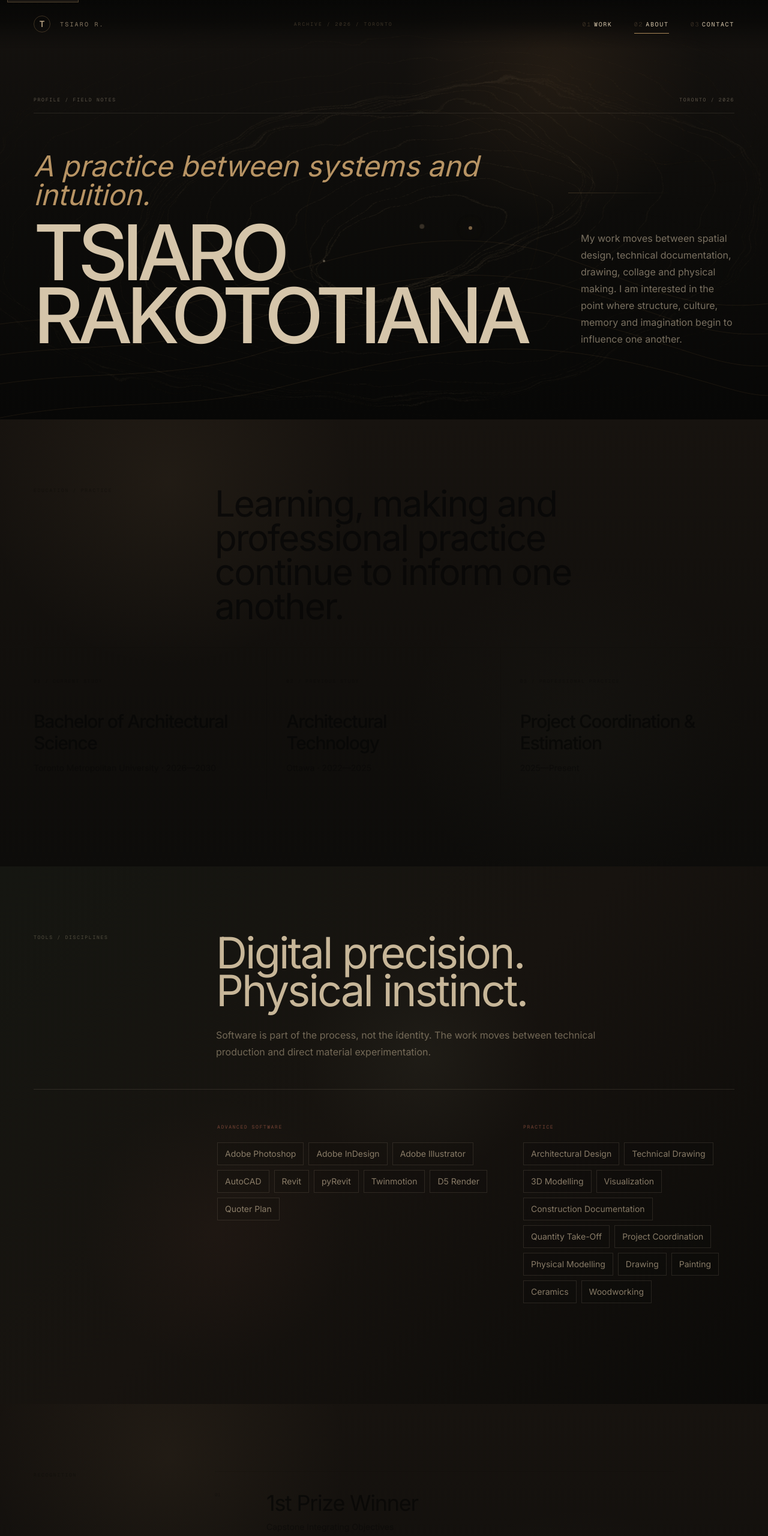
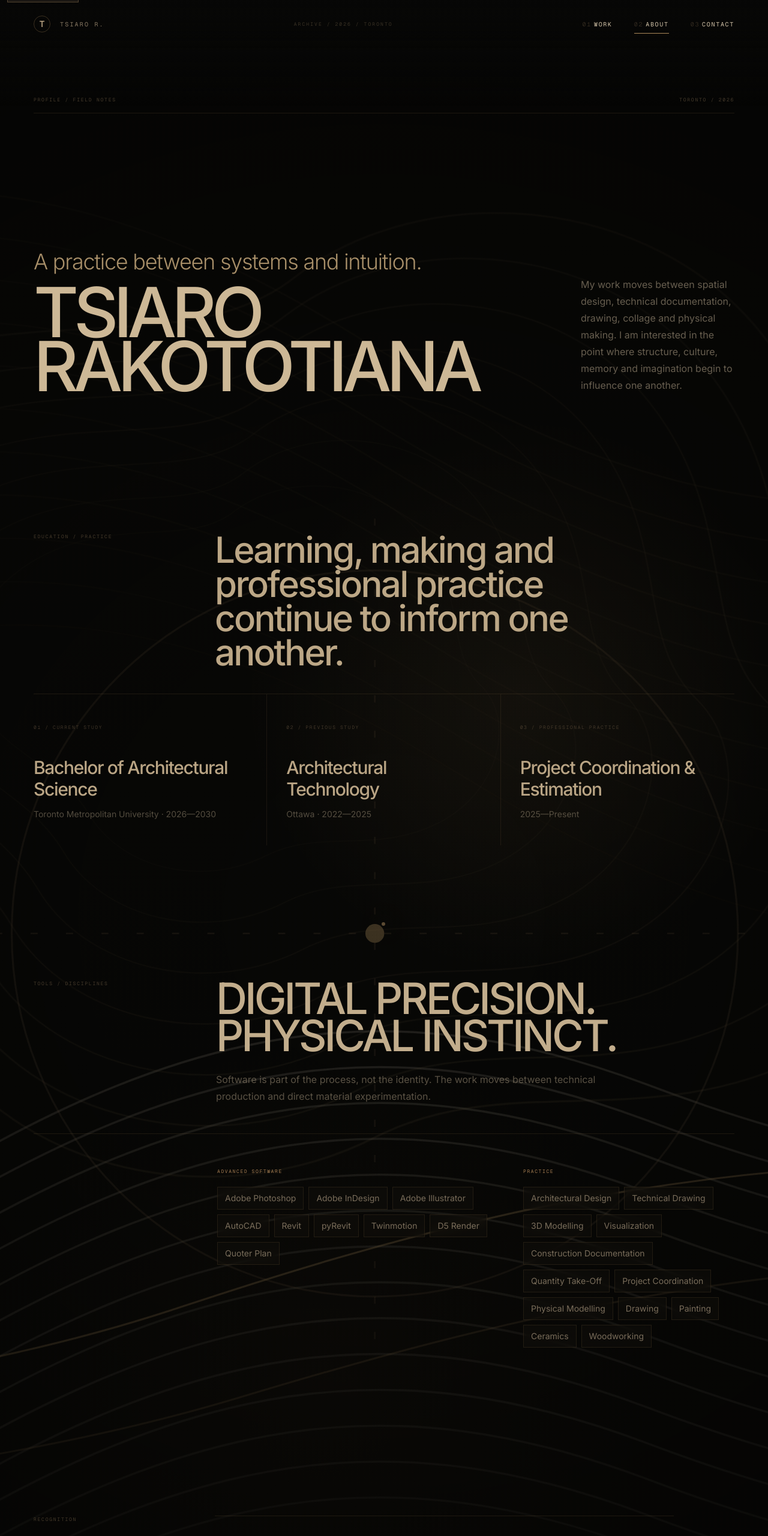
Before and after one commit to Mercy1o/tsiaro-portfolio, a Next.js app: page /about in a window 1280 px wide. Shown: the top 2560 px of the page at 60% size. Built offline with nearby package versions, Linux system fonts and the light colour scheme.

Commit message:
refactor: make about page one continuous dark field

```diff
--- a/app/about/page.tsx
+++ b/app/about/page.tsx
@@ -1,91 +1,91 @@
 import type { Metadata } from "next";
 import { awards, profileFacts, siteConfig, skills } from "@/data/site";
-import TopographicField from "@/components/TopographicField";
+import AtmosphericTerrain from "@/components/AtmosphericTerrain";
 
 export const metadata: Metadata = { title: "About" };
 
 export default function AboutPage() {
   return (
-    <main>
-      <section className="architecture-atmosphere cinematic-grid relative min-h-[76svh] overflow-hidden px-5 pb-14 pt-32 text-bone md:px-10 md:pt-40 lg:px-14">
-        <TopographicField className="opacity-65" />
-        <div className="relative z-10 mx-auto flex min-h-[60svh] max-w-[1600px] flex-col justify-between">
-          <div className="flex justify-between border-b border-white/12 pb-4 font-mono text-[8px] uppercase tracking-[.22em] text-bone/38">
+    <main className="relative min-h-screen overflow-hidden bg-[#090806] text-[#cbb798]">
+      <AtmosphericTerrain variant="hybrid" tone="dark" className="fixed inset-0 opacity-48" />
+      <div className="fixed inset-x-0 top-0 h-44 bg-gradient-to-b from-[#070706] via-[#070706]/74 to-transparent" />
+      <div className="fixed inset-x-0 bottom-0 h-48 bg-gradient-to-t from-[#070706] via-[#070706]/72 to-transparent" />
+
+      <div className="relative z-10">
+        <section className="min-h-[88svh] px-5 pb-14 pt-32 md:px-10 md:pt-40 lg:px-14">
+          <div className="mx-auto flex min-h-[70svh] max-w-[1600px] flex-col justify-between">
+            <div className="flex justify-between border-b border-[#a98758]/14 pb-4 font-mono text-[8px] uppercase tracking-[.22em] text-[#90785a]/46">
               <span>PROFILE / FIELD NOTES</span>
               <span>TORONTO / 2026</span>
             </div>
 
             <div className="grid gap-12 py-16 md:grid-cols-12 md:items-end">
               <div className="md:col-span-8">
-              <p className="mb-5 font-editorial text-3xl italic text-sand md:text-5xl">A practice between systems and intuition.</p>
-              <h1 className="resonance-title max-w-6xl text-bone">Tsiaro<br />Rakototiana</h1>
+                <p className="mb-5 text-2xl font-light tracking-[-.035em] text-[#a88f69] md:text-4xl">A practice between systems and intuition.</p>
+                <h1 className="max-w-6xl text-[clamp(4rem,9vw,9.5rem)] font-medium uppercase leading-[.78] tracking-[-.07em] text-[#cdb896]">Tsiaro<br />Rakototiana</h1>
               </div>
-            <p className="max-w-md text-base leading-7 text-bone/55 md:col-span-3 md:col-start-10">{siteConfig.about.description}</p>
+              <p className="max-w-md text-base leading-7 text-[#a99a82]/60 md:col-span-3 md:col-start-10">{siteConfig.about.description}</p>
             </div>
           </div>
         </section>
 
-      <section className="archive-paper micro-grid px-5 py-20 md:px-10 md:py-28 lg:px-14">
+        <section className="px-5 py-20 md:px-10 md:py-28 lg:px-14">
           <div className="mx-auto max-w-[1600px]">
-          <div className="grid gap-10 border-b border-black/15 pb-10 md:grid-cols-12">
-            <p className="font-mono text-[8px] uppercase tracking-[.22em] text-black/36 md:col-span-3">EDUCATION / PRACTICE</p>
-            <h2 className="font-editorial max-w-4xl text-4xl font-normal leading-[.95] tracking-[-.035em] text-black/78 md:col-span-8 md:text-6xl">
-              Learning, making and professional practice continue to inform one another.
-            </h2>
+            <div className="grid gap-10 border-b border-[#a98758]/14 pb-10 md:grid-cols-12">
+              <p className="font-mono text-[8px] uppercase tracking-[.22em] text-[#8d7658]/46 md:col-span-3">EDUCATION / PRACTICE</p>
+              <h2 className="max-w-4xl text-4xl font-medium leading-[.95] tracking-[-.045em] text-[#bca786] md:col-span-8 md:text-6xl">Learning, making and professional practice continue to inform one another.</h2>
             </div>
 
             <div className="grid md:grid-cols-3">
               {profileFacts.map((fact, index) => (
-              <article key={fact.label} className="border-b border-black/15 py-10 md:border-b-0 md:border-r md:px-8 md:first:pl-0 md:last:border-r-0">
-                <span className="font-mono text-[8px] uppercase tracking-[.2em] text-black/30">0{index + 1} / {fact.label}</span>
-                <p className="mt-10 text-3xl font-medium tracking-[-.045em] text-black/82">{fact.value}</p>
-                <p className="mt-3 text-sm leading-6 text-black/46">{fact.detail}</p>
+                <article key={fact.label} className="border-b border-[#a98758]/12 py-10 md:border-b-0 md:border-r md:px-8 md:first:pl-0 md:last:border-r-0">
+                  <span className="font-mono text-[8px] uppercase tracking-[.2em] text-[#836d52]/44">0{index + 1} / {fact.label}</span>
+                  <p className="mt-10 text-3xl font-medium tracking-[-.045em] text-[#baa585]">{fact.value}</p>
+                  <p className="mt-3 text-sm leading-6 text-[#948671]/54">{fact.detail}</p>
                 </article>
               ))}
             </div>
           </div>
         </section>
 
-      <section className="creative-atmosphere relative overflow-hidden px-5 py-20 text-cream md:px-10 md:py-28 lg:px-14">
+        <section className="px-5 py-20 md:px-10 md:py-28 lg:px-14">
           <div className="mx-auto max-w-[1600px]">
-          <div className="grid gap-12 border-b border-cream/15 pb-12 md:grid-cols-12">
-            <p className="font-mono text-[8px] uppercase tracking-[.22em] text-cream/35 md:col-span-3">TOOLS / DISCIPLINES</p>
+            <div className="grid gap-12 border-b border-[#a98758]/14 pb-12 md:grid-cols-12">
+              <p className="font-mono text-[8px] uppercase tracking-[.22em] text-[#8d7658]/46 md:col-span-3">TOOLS / DISCIPLINES</p>
               <div className="md:col-span-8">
-              <h2 className="font-editorial text-5xl font-normal leading-[.88] tracking-[-.04em] text-cream md:text-7xl">Digital precision.<br />Physical instinct.</h2>
-              <p className="mt-7 max-w-2xl text-sm leading-6 text-cream/52 md:text-base md:leading-7">
-                Software is part of the process, not the identity. The work moves between technical production and direct material experimentation.
-              </p>
+                <h2 className="text-5xl font-medium uppercase leading-[.86] tracking-[-.055em] text-[#c2ad8c] md:text-7xl">Digital precision.<br />Physical instinct.</h2>
+                <p className="mt-7 max-w-2xl text-sm leading-6 text-[#9b8c76]/56 md:text-base md:leading-7">Software is part of the process, not the identity. The work moves between technical production and direct material experimentation.</p>
               </div>
             </div>
 
             <div className="grid gap-14 py-14 md:grid-cols-12">
               <div className="md:col-span-5 md:col-start-4">
-              <p className="mb-5 font-mono text-[8px] uppercase tracking-[.2em] text-rust">Advanced software</p>
+                <p className="mb-5 font-mono text-[8px] uppercase tracking-[.2em] text-[#a17a50]">Advanced software</p>
                 <div className="flex flex-wrap gap-2">
-                {skills.advanced.map((item) => <span key={item} className="border border-cream/15 bg-black/10 px-3 py-2 text-sm text-cream/65">{item}</span>)}
+                  {skills.advanced.map((item) => <span key={item} className="border border-[#a98758]/14 bg-[#17130f]/38 px-3 py-2 text-sm text-[#ad9b81]/68 backdrop-blur-sm">{item}</span>)}
                 </div>
               </div>
               <div className="md:col-span-4">
-              <p className="mb-5 font-mono text-[8px] uppercase tracking-[.2em] text-rust">Practice</p>
+                <p className="mb-5 font-mono text-[8px] uppercase tracking-[.2em] text-[#a17a50]">Practice</p>
                 <div className="flex flex-wrap gap-2">
-                {skills.disciplines.map((item) => <span key={item} className="border border-cream/15 bg-black/10 px-3 py-2 text-sm text-cream/65">{item}</span>)}
+                  {skills.disciplines.map((item) => <span key={item} className="border border-[#a98758]/14 bg-[#17130f]/38 px-3 py-2 text-sm text-[#ad9b81]/68 backdrop-blur-sm">{item}</span>)}
                 </div>
               </div>
             </div>
           </div>
         </section>
 
-      <section className="archive-paper px-5 py-20 md:px-10 md:py-28 lg:px-14">
+        <section className="px-5 py-20 md:px-10 md:py-28 lg:px-14">
           <div className="mx-auto max-w-[1600px]">
             <div className="grid gap-10 md:grid-cols-12">
-            <p className="font-mono text-[8px] uppercase tracking-[.22em] text-black/36 md:col-span-3">RECOGNITION</p>
+              <p className="font-mono text-[8px] uppercase tracking-[.22em] text-[#8d7658]/46 md:col-span-3">RECOGNITION</p>
               <div className="space-y-0 md:col-span-8">
                 {awards.map((award, index) => (
-                <div key={award.title} className="grid gap-4 border-t border-black/15 py-8 sm:grid-cols-[70px_1fr]">
-                  <span className="font-mono text-[8px] text-black/25">0{index + 1}</span>
+                  <div key={award.title} className="grid gap-4 border-t border-[#a98758]/14 py-8 sm:grid-cols-[70px_1fr]">
+                    <span className="font-mono text-[8px] text-[#7d6951]/40">0{index + 1}</span>
                     <div>
-                    <p className="font-editorial text-4xl font-normal tracking-[-.035em] text-black/80">{award.title}</p>
-                    <p className="mt-2 text-sm leading-6 text-black/45">{award.detail}</p>
+                      <p className="text-4xl font-medium tracking-[-.045em] text-[#b7a282]">{award.title}</p>
+                      <p className="mt-2 text-sm leading-6 text-[#92836e]/52">{award.detail}</p>
                     </div>
                   </div>
                 ))}
@@ -93,6 +93,7 @@ export default function AboutPage() {
             </div>
           </div>
         </section>
+      </div>
     </main>
   );
 }
```
Lines whose indentation alone changed are shown as unchanged.
